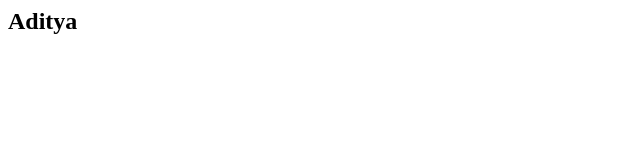
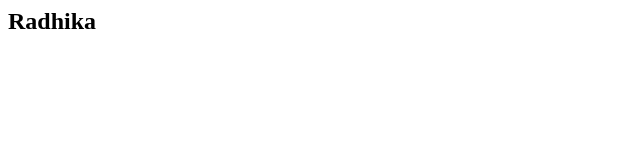
Before and after one commit to iamadityayogi/fullcourse, a plain HTML site: page index.html in a window 1280 px wide. Shown: the full height of the page, 0-640 px from the left. Drawn offline with Linux system fonts and the light colour scheme.

Commit message:
Update index.html
commit by radhika

```diff
--- a/index.html
+++ b/index.html
@@ -1 +1 @@
-<h2>Aditya<h2>
+<h2>Radhika<h2>
```
